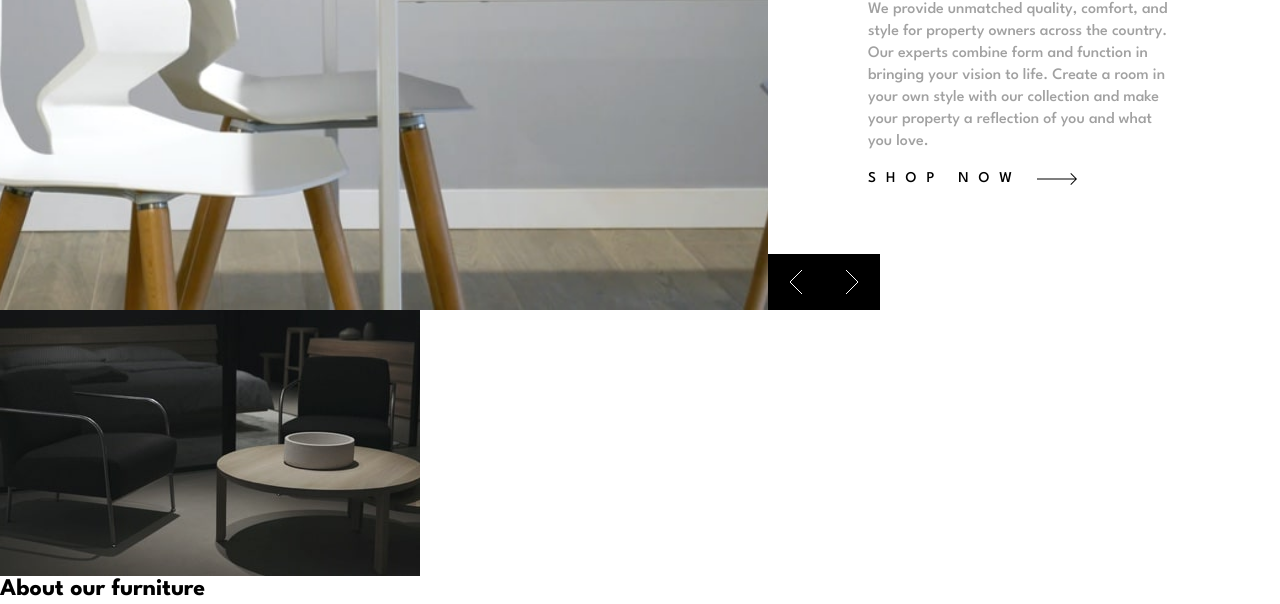
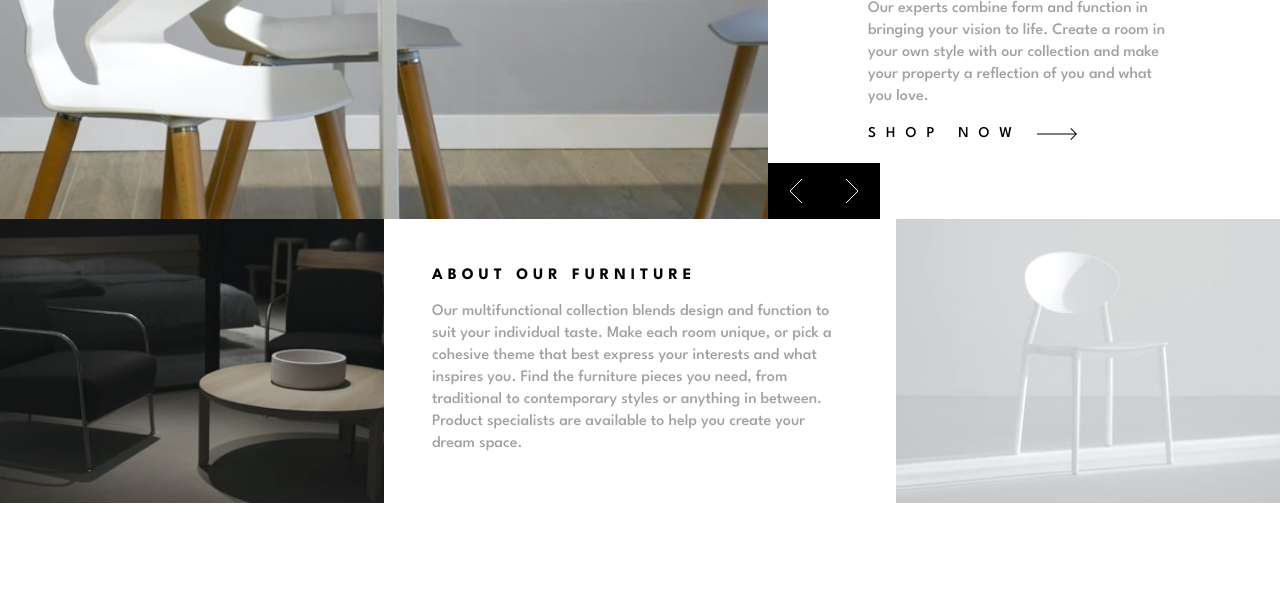
Before and after one commit to karolbanat/room-homepage, a website: page index.html in a window 1280 px wide. Shown: the part 348-952 px from the top of the page. After the commit the page ends 851 px from the top, so only its background shows below. Drawn offline with Linux system fonts and the light colour scheme.

Commit message:
About styling

```diff
--- a/index.html
+++ b/index.html
@@ -23,7 +23,7 @@
     <title>Frontend Mentor | Room homepage</title>
 </head>
 
-<body>
+<body class="main-grid">
 
     <header class="primary-header">
         <nav class="navigation primary-header__navigation">
@@ -94,17 +94,19 @@
         <section aria-labelledby="about-heading"
                  class="about">
             <img src="./dist/images/image-about-dark.jpg"
-                 alt="Black chairs with small, round coffee table. Bed in the background.">
+                 alt="Black chairs with small, round coffee table. Bed in the background."
+                 class="about__image">
             <header class="about__header | flow">
                 <h2 id="about-heading"
-                    class="section-heading">About our furniture</h2>
+                    class="about__heading">About our furniture</h2>
                 <p>Our multifunctional collection blends design and function to suit your individual taste.
                     Make each room unique, or pick a cohesive theme that best express your interests and what
                     inspires you. Find the furniture pieces you need, from traditional to contemporary styles
                     or anything in between. Product specialists are available to help you create your dream space.</p>
             </header>
             <img src="./dist/images/image-about-light.jpg"
-                 alt="White chair on the white background.">
+                 alt="White chair on the white background."
+                 class="about__image">
         </section>
     </main>
 
--- a/src/sass/base/_variables.scss
+++ b/src/sass/base/_variables.scss
@@ -40,6 +40,7 @@ $spacings: (
 	em: (
 		300: 1em,
 		400: 1.5em,
+		500: 2em,
 		600: 2.5em,
 		700: 3em,
 		800: 4em,
--- /dev/null
+++ b/src/sass/components/_about.scss
@@ -0,0 +1,33 @@
+@use '../base/mixins';
+
+.about {
+	height: 100%;
+
+	@include mixins.mq(small) {
+		display: grid;
+		grid-template-columns: 3fr 4fr 3fr;
+		grid-auto-rows: fit-content;
+	}
+
+	&__header {
+		--padding-min: var(--spacing-em-500);
+		--padding-max: var(--spacing-em-700);
+
+		display: grid;
+		align-content: center;
+		padding: clamp(var(--padding-min), 4vw, var(--padding-max));
+	}
+
+	&__heading {
+		font-size: var(--fz-400);
+		font-weight: var(--fw-700);
+		letter-spacing: 0.5rem;
+		text-transform: uppercase;
+	}
+
+	&__image {
+		width: 100%;
+		height: 100%;
+		object-fit: cover;
+	}
+}
--- a/src/sass/components/_slider.scss
+++ b/src/sass/components/_slider.scss
@@ -5,15 +5,15 @@
 
 	/* content elements */
 	&__content {
-		--padding-block-min: var(--spacing-rem-800);
-		--padding-block-max: calc(2 * var(--spacing-rem-800));
-		--padding-block: clamp(var(--padding-block-min), 10vw, var(--padding-block-max));
+		--padding-block: var(--spacing-rem-800);
 		--padding-inline-min: var(--spacing-rem-500);
 		--padding-inline-max: var(--spacing-rem-900);
 		--padding-inline: clamp(var(--padding-inline-min), 8vw, var(--padding-inline-max));
 
 		grid-row: 2;
 		grid-column: 1;
+		display: grid;
+		align-content: center;
 		padding-block: var(--padding-block);
 		padding-inline: var(--padding-inline);
 	}
--- /dev/null
+++ b/src/sass/layout/_main-grid.scss
@@ -0,0 +1,10 @@
+@use '../base/mixins';
+
+.main-grid {
+	min-height: 100vh;
+
+	@include mixins.mq(large) {
+		display: grid;
+		grid-template-rows: 2fr 1fr;
+	}
+}
--- a/src/sass/main.scss
+++ b/src/sass/main.scss
@@ -2,11 +2,13 @@
 @use './base/reset';
 @use './base/base';
 @use './base/animations';
+
+@use './layout/flow';
+@use './layout/main-grid';
 
 @use './components/toggle-btn';
 @use './components/link';
 @use './components/primary-header';
 @use './components/navigation';
 @use './components/slider';
-
-@use './utility/flow';
+@use './components/about';
```
Also changed, not shown: dist/css/main.min.css, src/sass/layout/_flow.scss (renamed from src/sass/utility/_flow.scss).
